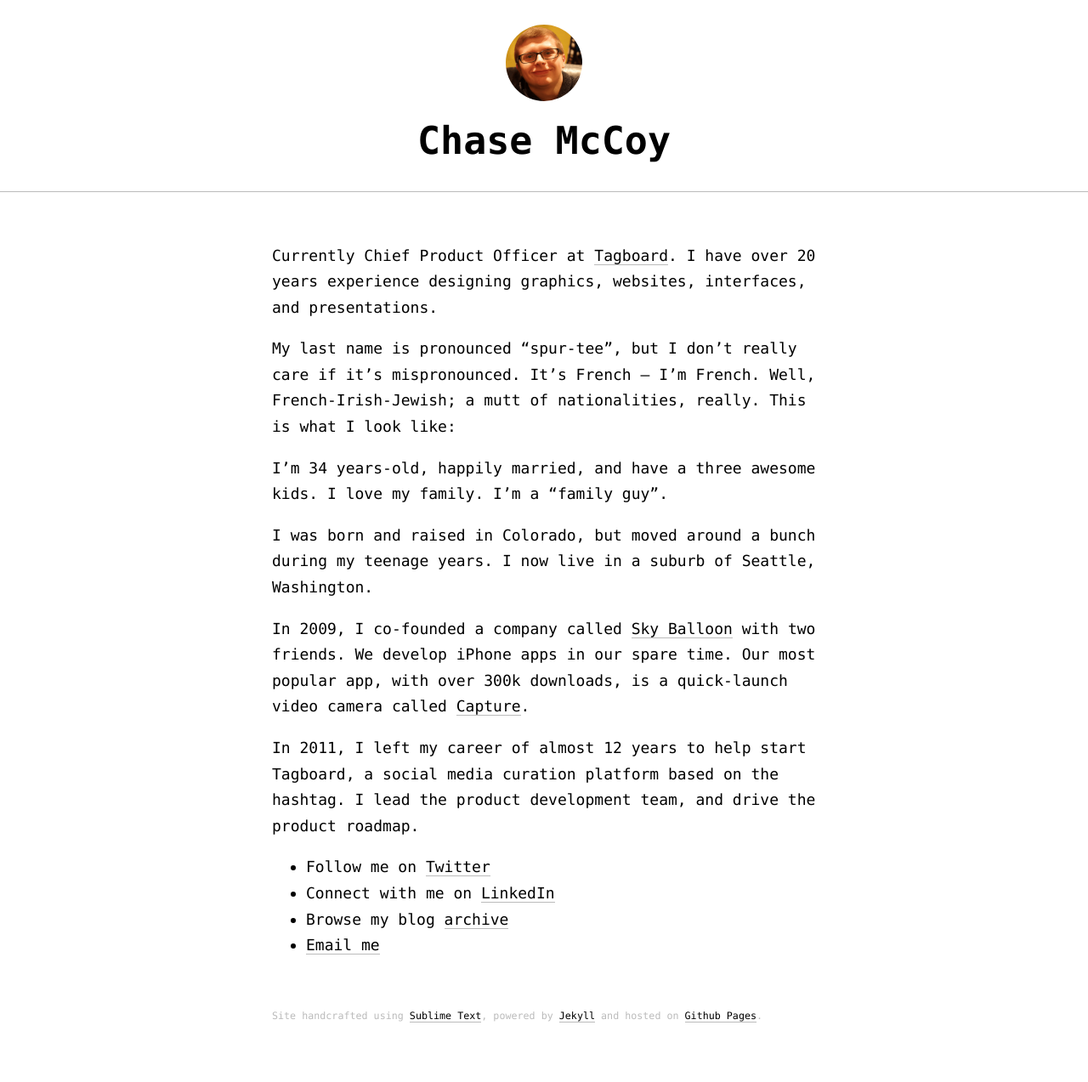
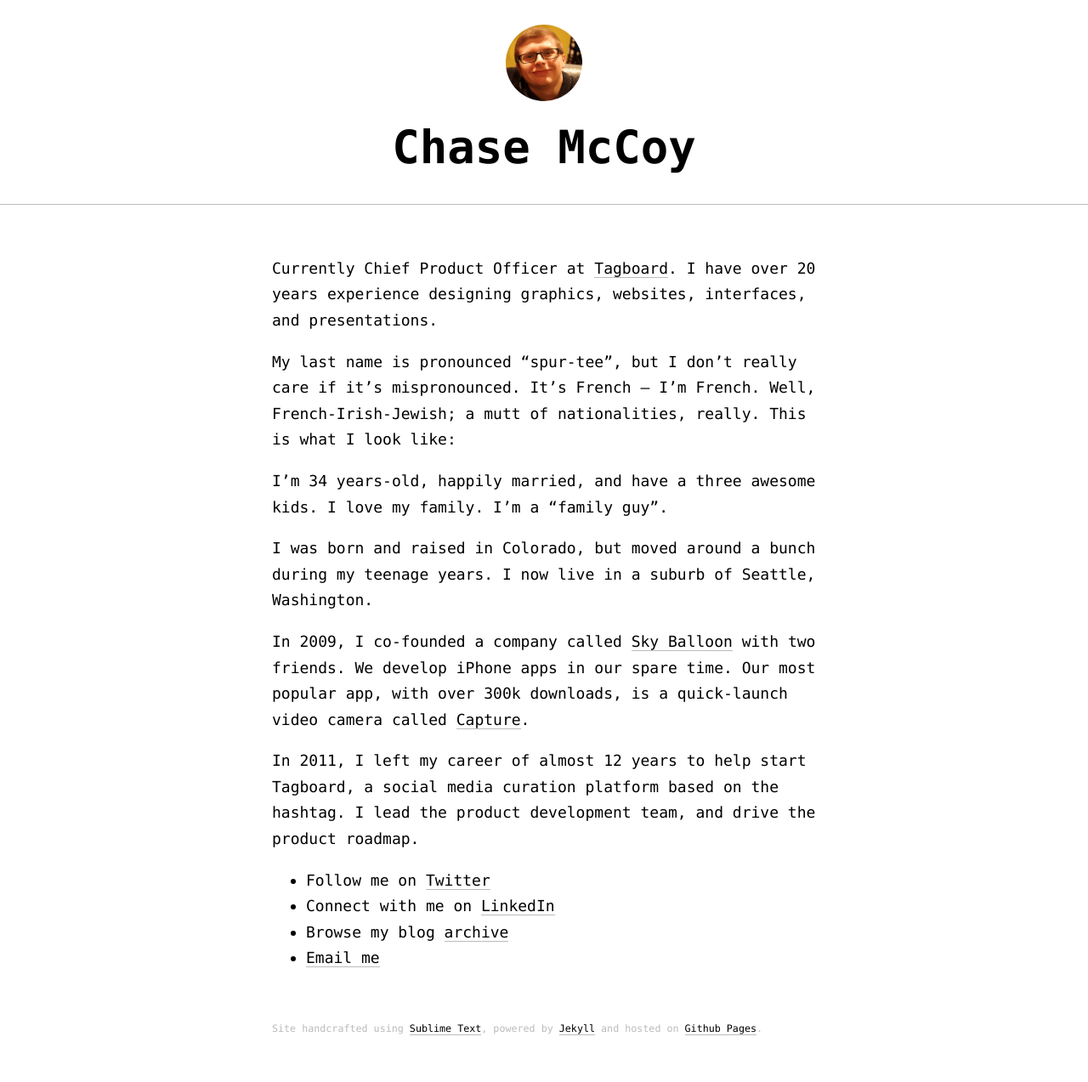
Before and after one commit to chasemccoy/chasemccoy.github.io, a Jekyll site: the page built from index.md, in a window 1280 px wide. Shown: the whole page at 85% size. Built offline with Jekyll 4.4.1, drawn with Linux system fonts in a browser that asks for light colours.

Commit message:
Updated CSS

```diff
--- a/css/style.css
+++ b/css/style.css
@@ -166,6 +166,7 @@ body.home {
   body { width: calc(100% - 2rem); }
   body.home { width: 100% }
   .content { width: calc(100% - 2rem); }
+  h1 { font-size: 2em !important; }
 }
 
 .divider {
@@ -178,7 +179,7 @@ h1 a, h2 a, h3 a, h4 a, h5 a, h6 a { border: 0 none; }
 
 h1 {
   text-align: center;
-  font-size: 2.5em;
+  font-size: 3em;
   margin: 0 auto 20px auto;
   font-family: "Arno Pro", "Input Sans", Menlo, Courier, monospace;
 }
```
Also changed, not shown: 2 other files.
